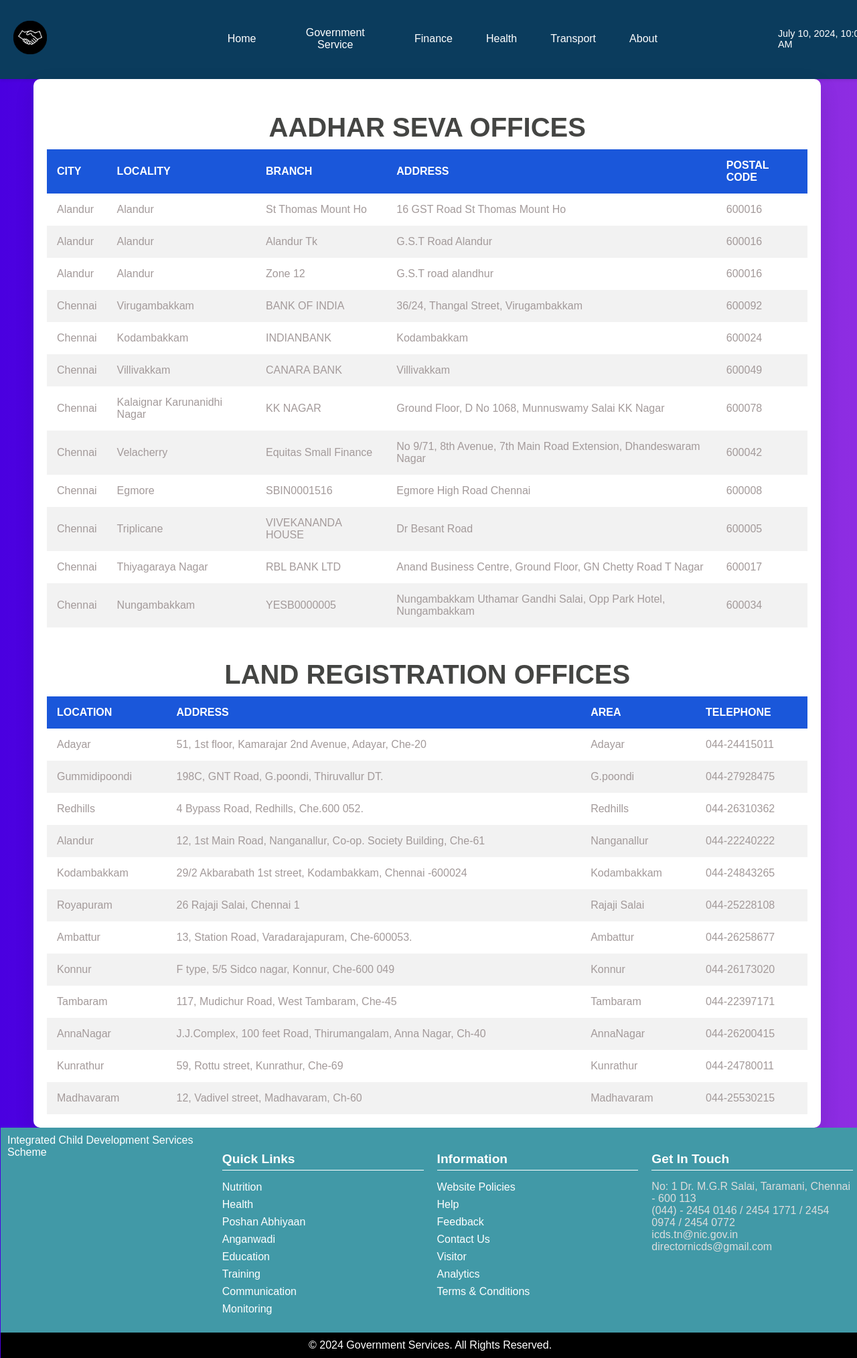
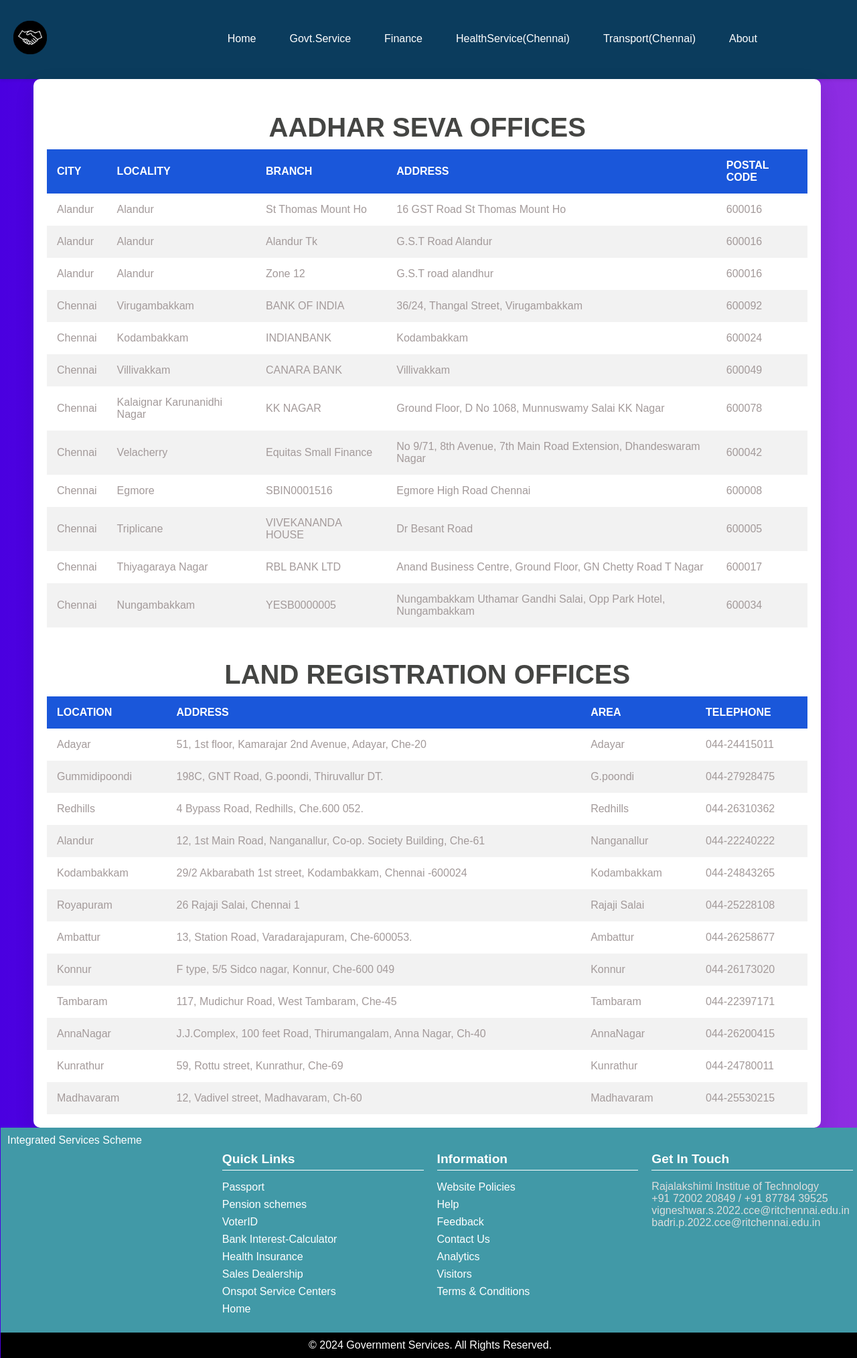
Before and after one commit to Vigneshwar17/Integrated-Services-Final, a plain HTML site: page Integrated service Final/AadharandLand.html in a window 1280 px wide. Shown: the top 2028 px of the page at 67% size. Drawn offline with Linux system fonts and the light colour scheme.

Commit message:
Initial Commit

```diff
--- a/Integrated service Final/AadharandLand.html
+++ b/Integrated service Final/AadharandLand.html
@@ -284,39 +284,40 @@
         </div>
 
         <div class="dropdown">
-            <button class="dropbtn">Government Service</button>
+            <button class="dropbtn">Govt.Service</button>
             <div class="dropdown-content">
                 <a href="AadharandLand.html">Aadhar and Land Service</a>
-                <a href="GovernmnetScheme.html">Government Schemes</a>
-                <a href="passport.html">Passport Services</a>
-                <a href="pensiondetail.html">Pensioner Services</a>
-                <a href="ration.html">Ration and Voter Cards Services</a>
+                <a href="GovernmentScheme.html">Government Schemes</a>
+                <a href="passport.html">Passport Service</a>
+                <a href="pensiondetail.html">Pensioner Service</a>
+                <a href="ration.html">Ration and VoterID Service</a>
             </div>
         </div>
         <div class="dropdown">
             <button class="dropbtn">Finance</button>
             <div class="dropdown-content">
                 <a href="Finance.html">Interest Calculator</a>
+                <a href="financeapi.html">Tax-Saving Recommender</a>
             </div>
         </div>
         <div class="dropdown">
-            <button class="dropbtn">Health</button>
+            <button class="dropbtn">HealthService(Chennai)</button>
             <div class="dropdown-content">
-                <a href="Hospitals.html">List Of Hospitals</a>
-                <a href="DiagnosticCenters.html">List of Diagnostic Centre</a>
-                <a href="ElderandNurseCare.html">Elder and Nurse Care Centre</a>
+                <a href="Hospitals.html">Hospitals</a>
+                <a href="DiagnosticCenters.html">Diagnostic Centre</a>
+                <a href="ElderandNurseCare.html">Nurse Care Details</a>
+                <a href="Emergency.html">Emergency Centres</a>
                 <a href="HealthInsurance.html">Health Insurance</a>
-                <a href="Emergency.html">Emergency Centres</a>
             </div>
         </div>
         <div class="dropdown">
-            <button class="dropbtn">Transport</button>
+            <button class="dropbtn">Transport(Chennai)</button>
             <div class="dropdown-content">
                 <a href="BusRoutes.html">List Of Buses</a>
                 <a href="BuyOrSell.html">Second Hand Vehicle</a>
                 <a href="CostComparison.html">Cost Comparison</a>
-                <a href="NearestServiceCenters.html">Service Centres</a>
-                <a href="OnspotServiceCenter.html">OnspotServiceCenter</a>
+                <a href="NearestServiceCenters.html">Service Centre</a>
+                <a href="OnspotServiceCenter.html">Onspot Service Center</a>
             </div>
         </div>
         <div class="dropdown">
@@ -342,7 +343,10 @@
             setInterval(updateDateTime, 1000);
             updateDateTime(); // Initial call to display date/time immediately
         </script>
+
+
     </div>
+
     <div class="table-container">
         <table id="AADHAR">
             <caption><b>AADHAR SEVA OFFICES</b></caption>
@@ -533,7 +537,7 @@
     <footer>
         <div class="footer-container" id="footer-container">
             <div class="footer-section branding">
-                <div class="logo">Integrated Child Development Services Scheme</div> <br>
+                <div class="logo">Integrated Services Scheme</div> <br>
                 <div class="social-icons">
                     <a href="#"><i class="fab fa-facebook-f"></i></a> &nbsp;
                     <a href="https://www.google.com/search"><i class="fab fa-google"></i></a>&nbsp;
@@ -543,14 +547,14 @@
             <div class="footer-section">
                 <h4>Quick Links</h4>
                 <ul>
-                    <li><a href="#">Nutrition</a></li>
-                    <li><a href="#">Health</a></li>
-                    <li><a href="#">Poshan Abhiyaan</a></li>
-                    <li><a href="#">Anganwadi</a></li>
-                    <li><a href="#">Education</a></li>
-                    <li><a href="#">Training</a></li>
-                    <li><a href="#">Communication</a></li>
-                    <li><a href="#">Monitoring</a></li>
+                    <li><a href="passport.html">Passport </a></li>
+                    <li><a href="pensiondetail.html">Pension schemes</a></li>
+                    <li><a href="ration.html">VoterID</a></li>
+                    <li><a href="Finance.html">Bank Interest-Calculator</a></li>
+                    <li><a href="HealthInsurance.html">Health Insurance</a></li>
+                    <li><a href="BuyOrSell.html">Sales Dealership</a></li>
+                    <li><a href="OnspotServiceCenter.html">Onspot Service Centers</a></li>
+                    <li><a href="#">Home</a></li>
                 </ul>
             </div>
             <div class="footer-section">
@@ -560,18 +564,18 @@
                     <li><a href="#">Help</a></li>
                     <li><a href="#">Feedback</a></li>
                     <li><a href="#">Contact Us</a></li>
-                    <li><a href="#">Visitor</a></li>
                     <li><a href="#">Analytics</a></li>
+                    <li><a href="#">Visitors</a></li>
                     <li><a href="#">Terms & Conditions</a></li>
                 </ul>
             </div>
             <div class="footer-section contact">
                 <h4>Get In Touch</h4>
                 <address>
-                    No: 1 Dr. M.G.R Salai, Taramani, Chennai - 600 113<br>
-                    <a href="tel:+04424540146">(044) - 2454 0146 / 2454 1771 / 2454 0974 / 2454 0772</a><br>
-                    <a href="mailto:icds.tn@nic.gov.in">icds.tn@nic.gov.in</a><br>
-                    <a href="mailto:directornicds@gmail.com">directornicds@gmail.com</a>
+                    Rajalakshimi Institue of Technology<br>
+                    <a href="Ph:72002 20849">+91 72002 20849 / +91 87784 39525</a><br>
+                    <a href="mailto:vigneshwar.p.2022.cce@ritchennai.edu.in">vigneshwar.s.2022.cce@ritchennai.edu.in</a><br>
+                    <a href="mailto:badri.p.2022.cce@ritchennai.edu.in"></a>badri.p.2022.cce@ritchennai.edu.in</a>
                 </address>
             </div>
         </div>
```
Also changed, not shown: Integrated service Final/GovernmentScheme.html (+30 -27 lines), Integrated service Final/passport.html (+30 -27 lines), Integrated service Final/pensiondetail.html (+31 -27 lines), Integrated service Final/ration.html (+31 -27 lines).
